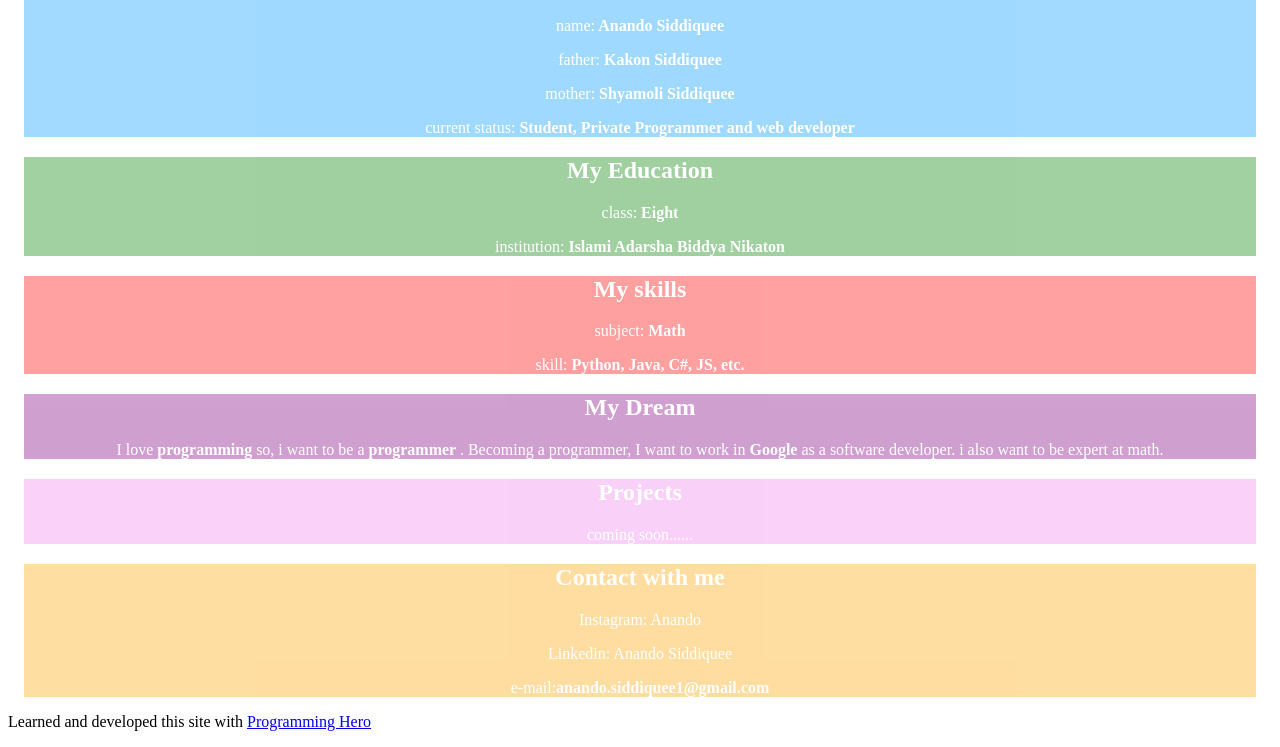
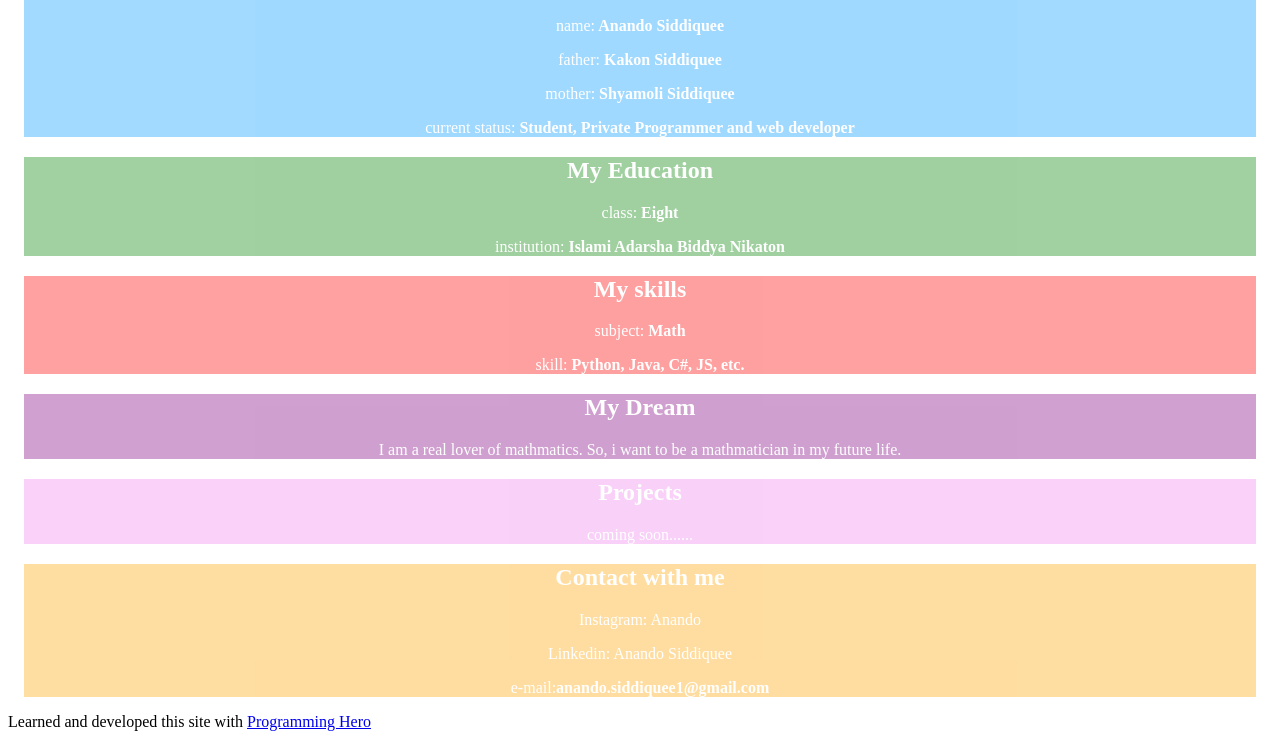
Before and after one commit to anandosiddiquee/anando.html, a plain HTML site: page index.html in a window 1280 px wide. Shown: the part 103-850 px from the top of the page. Drawn offline with Linux system fonts and the light colour scheme.

Commit message:
Update index.html

```diff
--- a/index.html
+++ b/index.html
@@ -73,7 +73,7 @@ text-align:center;
   </div>
   <div class="dream">
    <h2> My Dream </h2>
-   <p> I love <strong> programming </strong> so, i want to be a <strong>programmer </strong>. Becoming a programmer, I want to work in <strong> Google </strong> as a software developer. i also want to be expert at math.</p>
+   <p>I am a real lover of mathmatics. So, i want to be a mathmatician in my future life.</p>
   </div>
   <div class="soon">
    <h2> Projects </h2>
```
